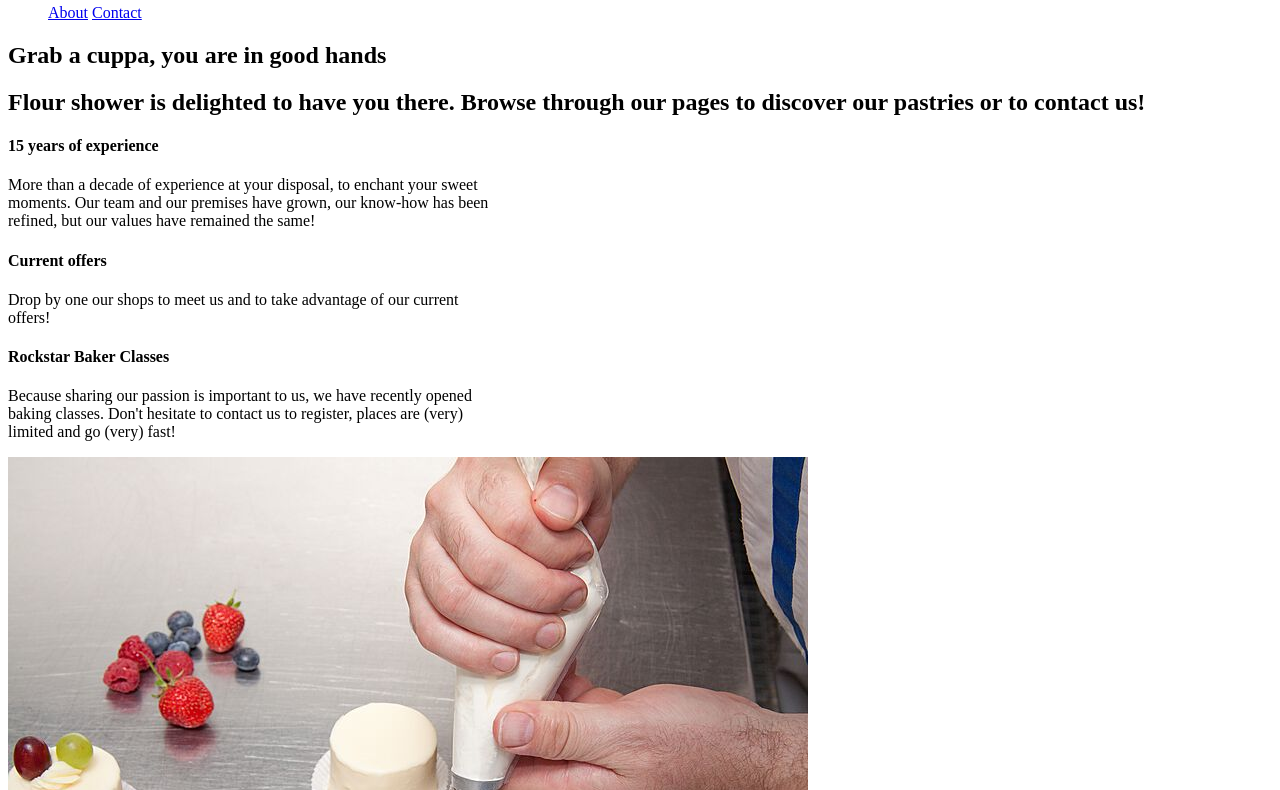
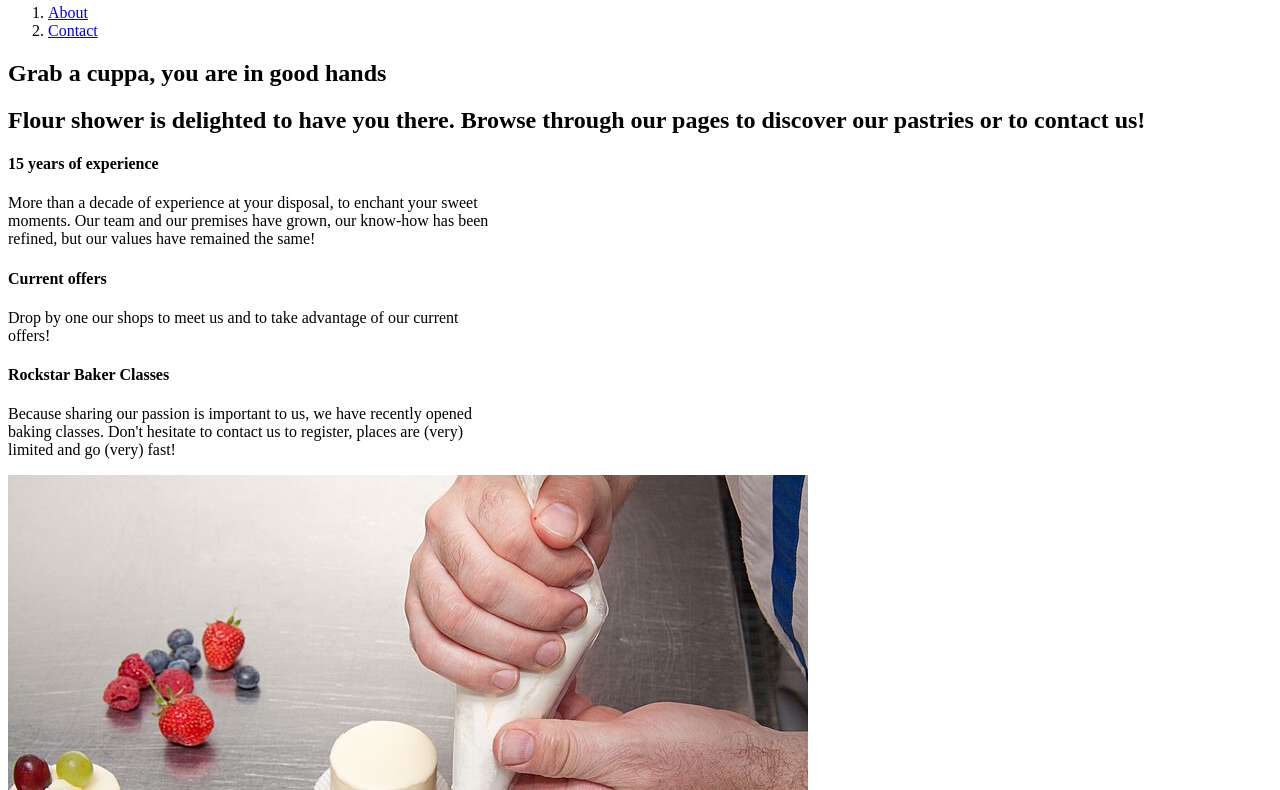
Before and after one commit to LilyMJ/LilyMJ.github.io, a plain HTML site: page index.html in a window 1280 px wide. Shown: the part 79-869 px from the top of the page. Drawn offline with Linux system fonts and the light colour scheme.

Commit message:
flour-flour-valid-html

```diff
--- a/index.html
+++ b/index.html
@@ -1,5 +1,5 @@
 <!DOCTYPE html>
-<html>
+<html lang="en">
   <head>
     <meta charset="utf-8" />
     <link rel="stylesheet" media="screen" type="text/css" href="stylesheets/index.css"/>
@@ -7,25 +7,23 @@
   </head>
 
   <body>
-
-    <!--article-->
-    <article>
-
     <!--header-->
       <header>
         <img src="images/logo.png" alt="logo flour shower"/>
         <div class="contacts">
             <ol>
-                <il class="contacts"><a href="#">About</a>
-                 </il>
-                <il class="contacts"><a href="#">Contact</a>
-                </il>
+                <li class="contacts"><a href="#">About</a>
+                </li>
+                <li class="contacts"><a href="#">Contact</a>
+                </li>
             </ol>
         </div>
       </header>
 
       <!--main-->
-      <main>
+    <main>
+      <!--article-->
+      <article>
         <div class="main-title">
           <h1>Grab a cuppa, you are in good hands</h1>
           <h2>Flour shower is delighted to have you there. Browse through our pages to discover our pastries or to contact us! </h2>
```
